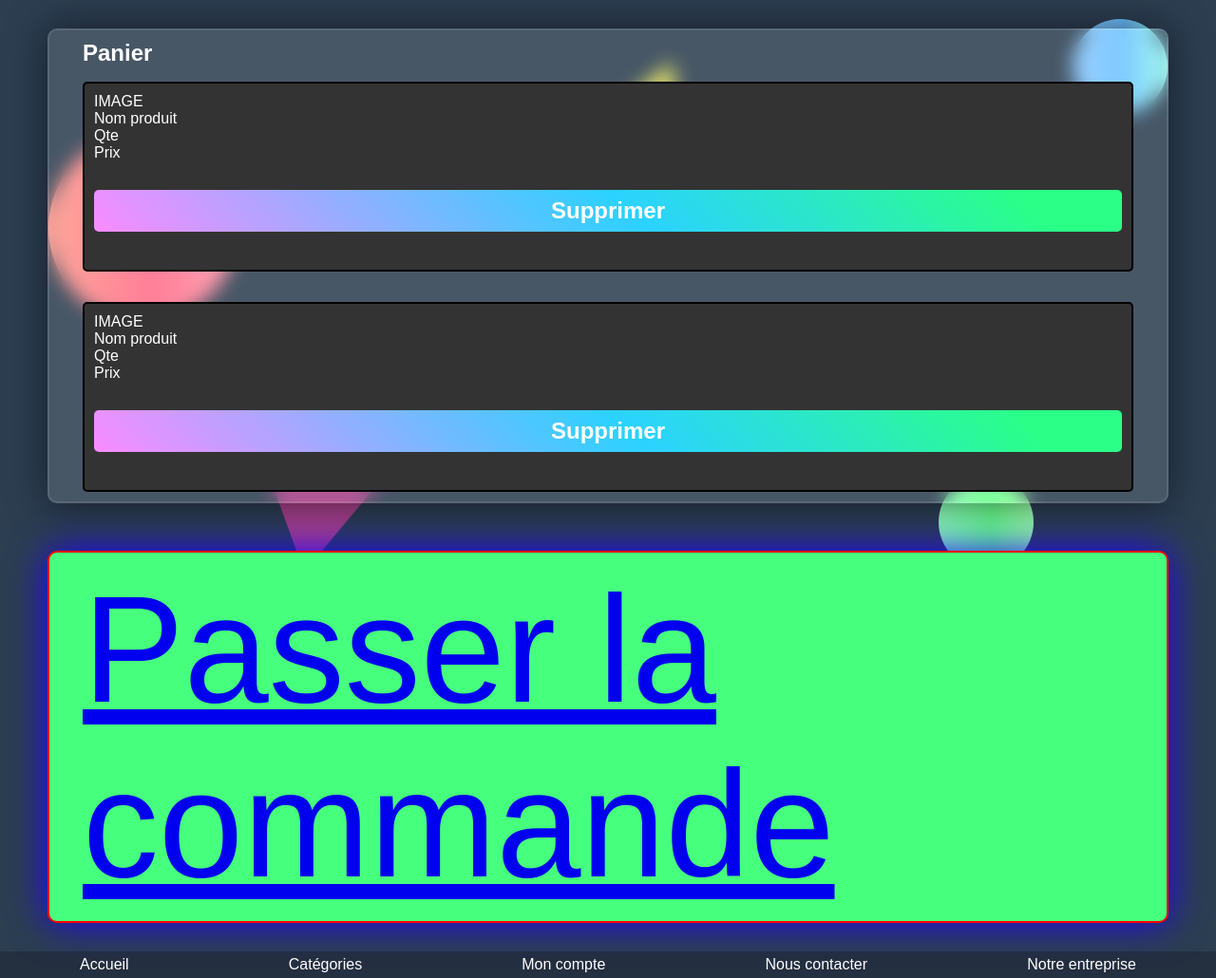
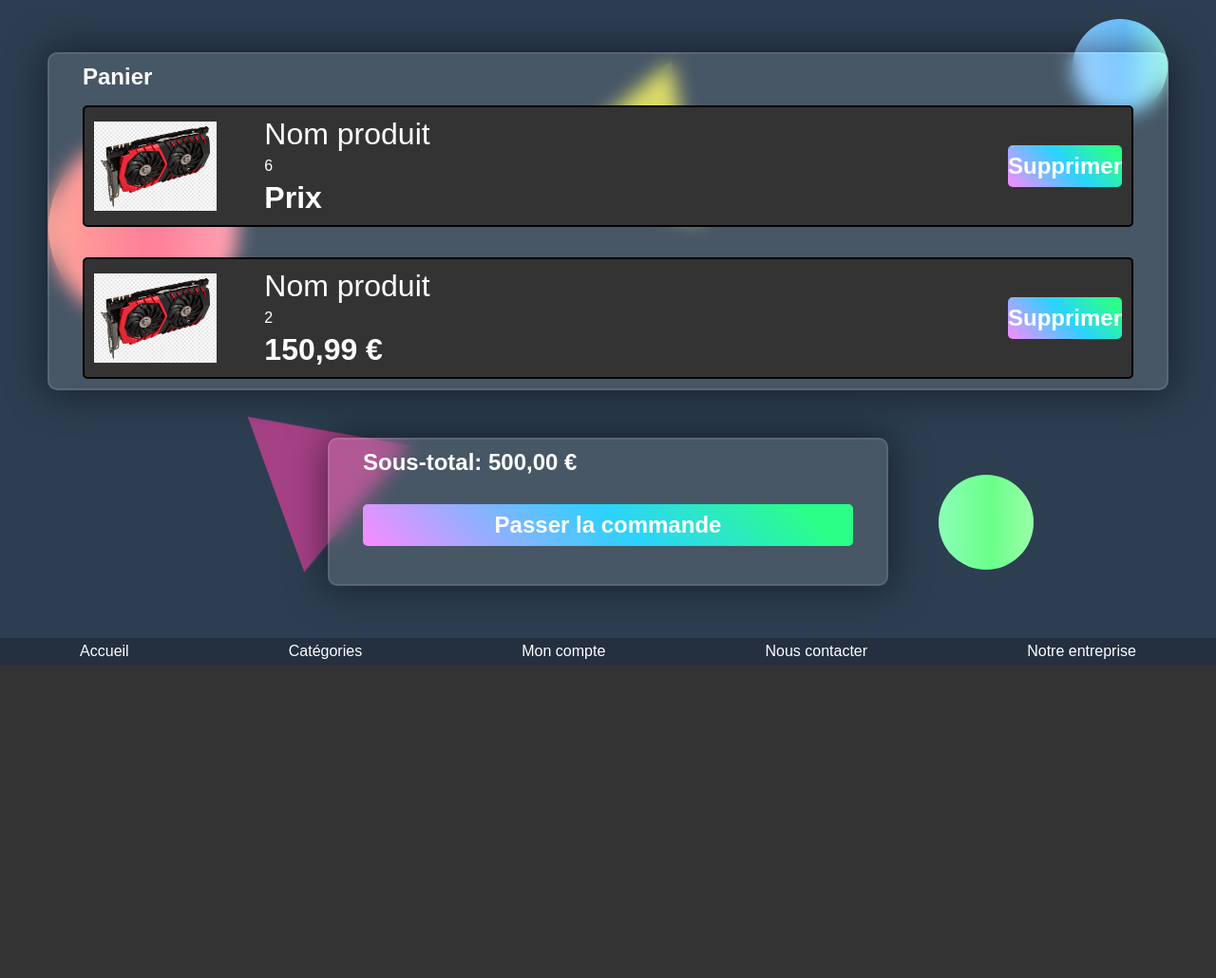
Before and after one commit to IUT-Blagnac/sae3-01-devapp-g2a-9, a PHP site: page /Panier.php in a window 1280 px wide. Shown: the part 100-1130 px from the top of the page at 95% size. After the commit the page ends 800 px from the top, so only its background shows below. Run offline with PHP 8.4, Linux system fonts and the light colour scheme.

Commit message:
WIP: Panier

```diff
--- a/php/Panier.php
+++ b/php/Panier.php
@@ -22,27 +22,28 @@ extract($_POST);
                     <!-- SELECT FROM Panier WHERE jsp-->
                     <div class="main-card-panier">
                         <div class="produit">
-                            <div>IMAGE</div>
+                            <img src="img/test-gpu.png" alt="image">
                             <div class="produit-info">
                                 <div>Nom produit</div>
-                                <div>Qte</div>
+                                <div>6</div>
                                 <div>Prix</div>
                             </div>
                             <div><button>Supprimer</button></div>
                         </div>
                         <div class="produit">
-                            <div>IMAGE</div>
+                            <img src="img/test-gpu.png" alt="image">
                             <div class="produit-info">
                                 <div>Nom produit</div>
-                                <div>Qte</div>
-                                <div>Prix</div>
+                                <div>2</div>
+                                <div>150,99 €</div>
                             </div>
                             <div><button>Supprimer</button></div>
                         </div>
                     </div>
                 </div>
-                <div class="main-card-acheter">
-                    <a href="Achat.php">Passer la commande</a>
+                <div class="main-card acheter">
+                    <h2>Sous-total: 500,00 €</p>
+                    <a href="Achat.php"><button>Passer la commande</button></a>
                 </div>
             </main>
             <?php include("include/footer.html"); ?>
--- a/php/style.css
+++ b/php/style.css
@@ -431,7 +431,7 @@ button:hover {
     border: 0;
     color: white;
 }
-.label-value{}
+
 .align-left{
     display: flex;
     width: 100%;
@@ -449,21 +449,36 @@ button:hover {
 
 .main-card-panier .produit {
     display: flex;
+    flex-direction: row;
+    justify-content: space-between;
+    align-items: center;
     width: 100%;
+    gap: 50px;
 }
 
-.main-card-acheter {
+.main-card-panier .produit img {
+    display: block;
+    max-width:230px;
+    max-height:95px;
+    width: auto;
+    height: auto;
+}
+
+.main-card-panier .produit-info {
+    display: flex;
+    flex-direction: column;
+    justify-content: space-between;
+    width: 100%;
     height: 100%;
-    width: 100%;
-    display:flex;
-    flex-direction: column;
-    gap: 1rem;
-    background-color: rgb(70, 255, 125);
-    border-radius: 10px;
-    backdrop-filter: blur(10px);
-    border: 2px solid rgb(255, 0, 0);
-    box-shadow: 0 0 40px rgb(30, 0, 255);
-    padding: 10px 35px; /* espacement dans la div */
-    color: #ffffff;
-    font-size: 10rem;
 }
+.main-card-panier .produit-info div:nth-child(1) {
+    font-size: 2rem;
+}
+.main-card-panier .produit-info div:nth-child(3) {
+    font-size: 2rem;
+    font-weight: bold;
+}
+
+.acheter {
+    width: 50%;
+}
```
Also changed, not shown: php/img/test-gpu.png (added).
